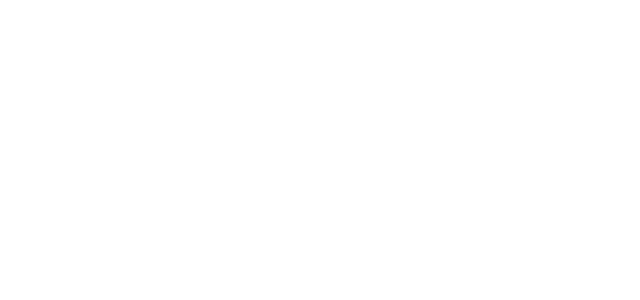
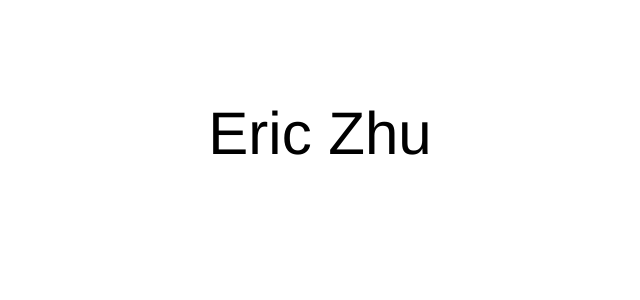
Before and after one commit to ericfzhu/website, a Next.js app: page /socials in a window 1280 px wide. Shown: the top 300 px of the page, without its empty margins (320-960 px from the left). Built offline with nearby package versions, Linux system fonts and the light colour scheme.

Commit message:
Update page components to use basic fade in/out

```diff
--- a/pages/_app.tsx
+++ b/pages/_app.tsx
@@ -1,8 +1,14 @@
 import '../styles/globals.css'
 import type { AppProps } from 'next/app'
+import { AnimatePresence } from 'framer-motion';
+
 
 function App({ Component, pageProps }: AppProps) {
-  return <Component {...pageProps} />
+  return (
+      <AnimatePresence exitBeforeEnter>
+        <Component {...pageProps} />
+      </AnimatePresence>
+  )
 }
 
 export default App
--- a/pages/index.tsx
+++ b/pages/index.tsx
@@ -3,29 +3,25 @@
 import Link from "next/link";
 import { motion, AnimatePresence } from 'framer-motion';
 
-const Home: NextPage = ({ isVisible }) => {
+const Home: NextPage = props => {
   let currentYear = new Date().getFullYear();
 
   return (
-    <div className="px-8">
+    <motion.div initial={{opacity: 0}} animate={{opacity: 1}} exit={{opacity: 0}} className="px-8">
       <Head>
         <title>Eric Zhu</title>
-        <meta name="viewport" content="width=device-width" />
+        <meta property={"og:title"} content={"Eric Zhu"} key="title"/>
+        <meta name="viewport" content="width=device-width" key="title"/>
         <link rel="icon" href="/white.ico" />
       </Head>
 
       <main className="min-h-screen py-16 flex-1 flex flex-col justify-center items-center">
-        <AnimatePresence>
-          {isVisible && (
           <motion.h1
-                  key="title"
               // initial={{ opacity: 1 }}
               // exit={{ opacity: 0 }}
               className="font-serif text-6xl m-5 leading-tight">
             Eric Zhu
           </motion.h1>
-          )}
-        </AnimatePresence>
         <div className="align-middle max-w-screen-md justify-between">
           <Link href="/socials">
             <button className="p-3">Socials</button>
@@ -43,7 +39,7 @@
           &copy; {currentYear}. All rights reserved.
         </p>
       </main>
-    </div>
+    </motion.div>
   );
 };
 
--- a/pages/socials.tsx
+++ b/pages/socials.tsx
@@ -1,9 +1,29 @@
 import {NextPage} from "next";
+import { motion, AnimatePresence } from 'framer-motion';
+import Head from "next/head";
+import Link from "next/link";
 
 const Socials: NextPage = () => {
     return (
-        <>
-        </>
+        <motion.div initial={{opacity: 0}} animate={{opacity: 1}} exit={{opacity: 0}} className="px-8">
+            <Head>
+                <title>Eric Zhu: Socials</title>
+                <meta property={"og:title"} content={"Eric Zhu: Socials"} key="title"/>
+                <meta name="viewport" content="width=device-width" key="title"/>
+                <link rel="icon" href="/white.ico" />
+            </Head>
+            <motion.div className="min-h-screen py-16 flex-1 flex flex-col">
+                <Link href="/">
+                    <button className="p-3">
+                        <motion.h1
+                            key="title"
+                            className="font-serif text-6xl m-5 leading-tight content-center">
+                            Eric Zhu
+                        </motion.h1>
+                    </button>
+                </Link>
+            </motion.div>
+        </motion.div>
     )
 }
 
```
Lines whose indentation alone changed are shown as unchanged.
